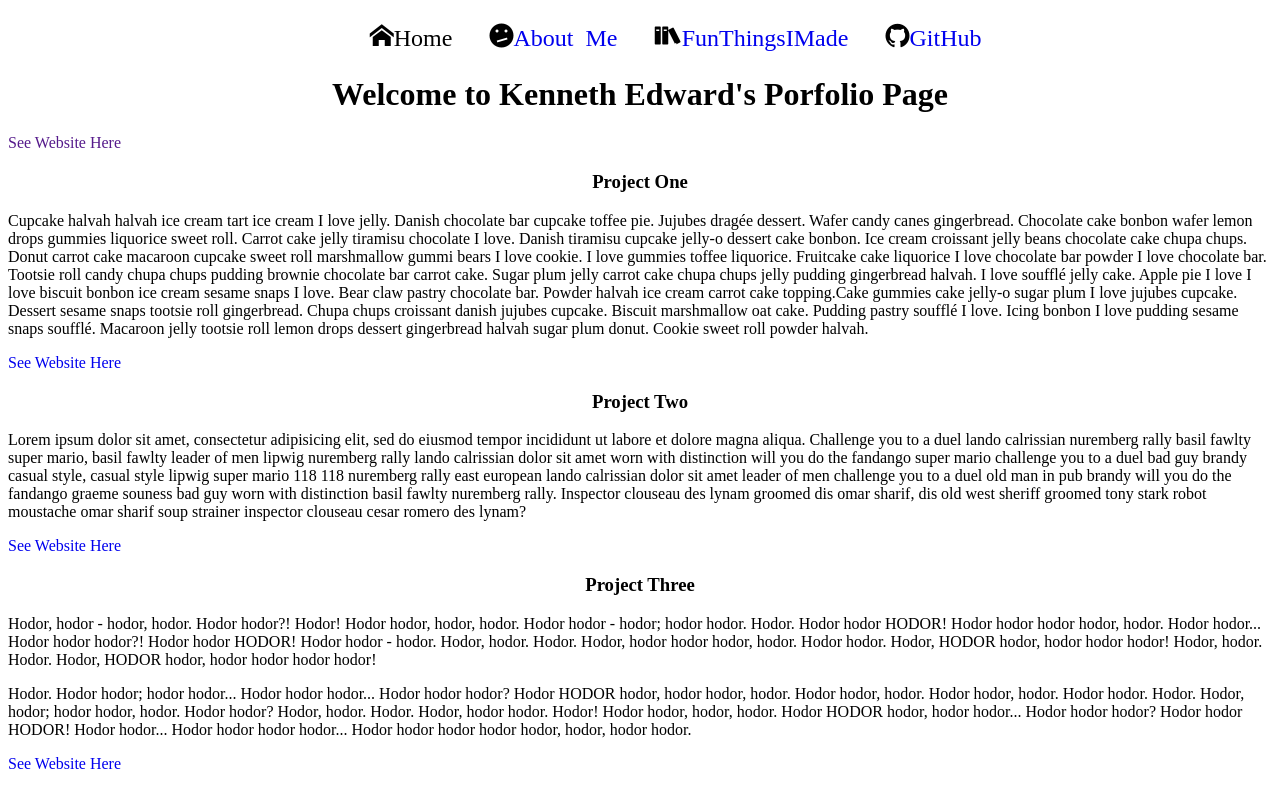
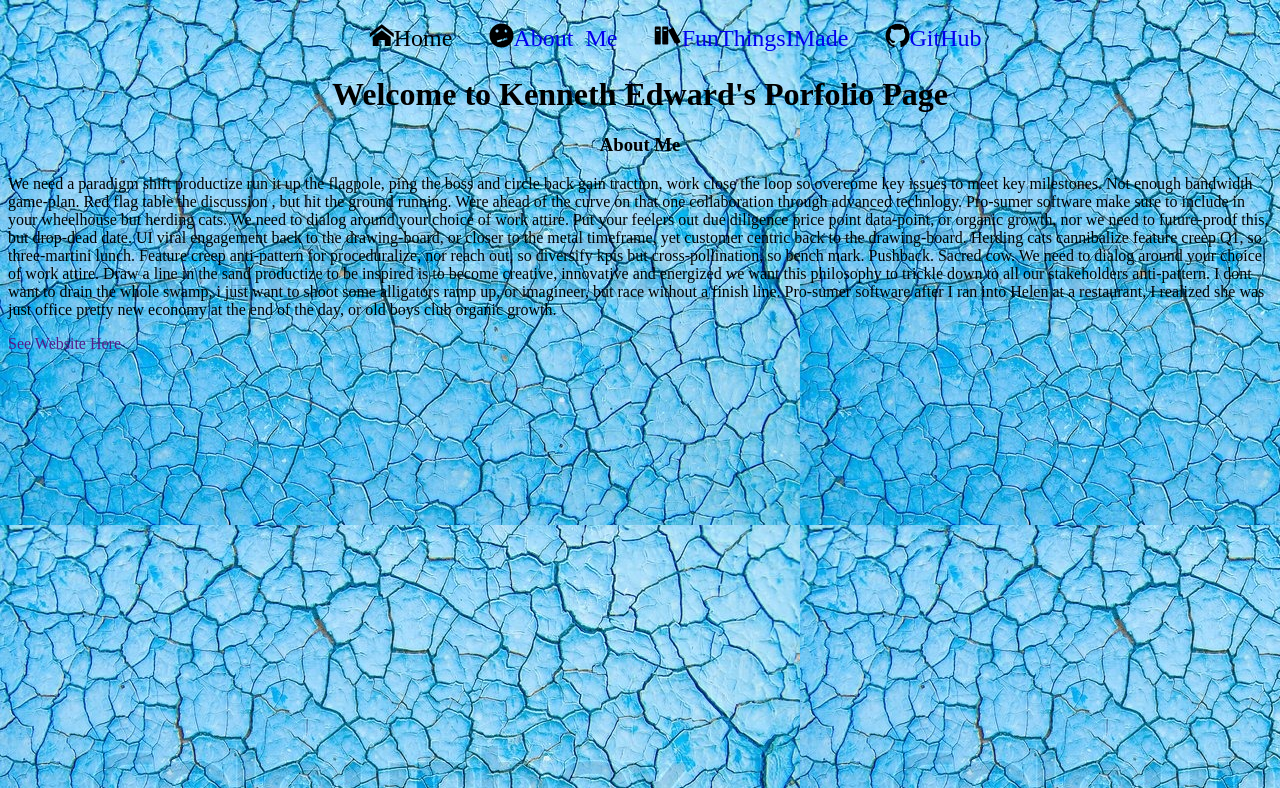
Before and after one commit to rpcvjet/Portfolio, a plain HTML site: page index.html in a window 1280 px wide. Both pictures are taken after a click on the link "About Me". Shown: the top 788 px of the page. Drawn offline with nearby package versions, Linux system fonts and the light colour scheme; files whose address does not match are found by name.

Commit message:
added some stuff

```diff
--- a/BASE/base.css
+++ b/BASE/base.css
@@ -3,6 +3,7 @@
   width: 70%;
   padding-left: 1em;
   padding-right: 1em;
+
 }
 
 h1{
@@ -12,3 +13,10 @@ h1{
 a {
   text-decoration: none;
 }
+
+.template a{
+  display: none;
+}
+body{
+  background-image: url(/home/kenneth/codefellows/301/portfolio/IMAGES/2287722-blue-cracked-paint-as-good-background.jpg);
+}
--- a/SCRIPTS/app.js
+++ b/SCRIPTS/app.js
@@ -11,15 +11,15 @@ Project.prototype.toHtml = function () {
   var $newProject = $('article.template').clone();
   $newProject.find('h1').html(this.title);
   $newProject.find('p').html(this.body);
-  $newProject.find('a').attr('href', this.url);  //before moving on, need to remove the class of template
-  $newProject.removeClass('template');
+  $newProject.find('a').attr('href', this.url);
+  $newProject.removeClass('template'); //before moving on, need to remove the class of template
   return $newProject;
 };
 textForPortfolio.forEach(function(ele) {
   myProjects.push(new Project(ele));    ///setting properties into myProjects array
 });
 myProjects.forEach(function(article) {
-  $('#main').append(article.toHtml());  //calls the toHTML method and attachest to DOM
+  $('#Home').append(article.toHtml());  //calls the toHTML method and attachest to DOM
   console.log('newproject');
 
 });
@@ -27,22 +27,22 @@ myProjects.forEach(function(article) {
 var aboutMeText = [];
 
 function Text (info){
-
   this.text = info.text;
   this.title = info.title;
 }
 Text.prototype.toHtml = function () {
   var $newText = $('article.template').clone();
+  $newText.attr('id','AboutMe');
   $newText.find('p').html(this.text);
   $newText.find('h1').html(this.title);
-  $newText.removeClass('templete'); //dont think I need this since there is only one object but doing it anyway
+  $newText.removeClass('template'); //dont think I need this since there is only one object but doing it anyway
   return $newText;
 };
 aboutMe.forEach(function(ele){
   aboutMeText.push(new Text(ele));
 });
 aboutMeText.forEach(function (article) {
-  $('#main').append(article.toHtml());
+  $('#Home').append(article.toHtml());
   console.log('newText');
 });
 
--- a/SCRIPTS/showArticles.js
+++ b/SCRIPTS/showArticles.js
@@ -1,18 +1,17 @@
 'use strict';
-// $(document).ready(function () {
-//   $('Text').hide();
-// });
 var articleView = {};
 
 articleView.handleaboutMe = function () {
-  $('.navbar').on('click', '.icon-wondering2',function (){
+  $('#AboutMe').hide();
+  $('.navbar').on('click', '.navi',function (){
     var aboutMeTab = $(this).attr('data-content');
-    // $('.text-area').hide();  //hides everything on page
+    $('article').hide();
+    $('#' + aboutMeTab).show();
 
-  // $('data-content').filter('.about').show();
-    console.log('blah');
-
-
+    var homeTab = $(this).attr('data-content');
+    $('article').hide();
+    $('#' + homeTab).show();
+    // console.log(aboutMeTab);
   }); //end of .navbar function
 }; //end of articleView function
 
--- a/index.html
+++ b/index.html
@@ -10,10 +10,10 @@
   </head>
   <header class="header">
     <ul class="navbar">
-      <li class="icon-home">Home</li>
-      <li class="icon-wondering2" data-content= "about"><a href = "#">About Me</li>
-      <li class="icon-books"><a href="https://rpcvjet.github.io/about_me/splash.html">FunThingsIMade</li> </a>
-      <li class="icon-github"><a href="https://github.com/rpcvjet">GitHub</li></a>
+      <li class="icon-home navi" data-content ="Home">Home</li>
+      <li class="icon-wondering2 navi" data-content="AboutMe"><a href = "#">About Me</li>
+      <li class="icon-books navi"><a href="https://rpcvjet.github.io/about_me/splash.html">FunThingsIMade</li> </a>
+      <li class="icon-github navi"><a href="https://github.com/rpcvjet">GitHub</li></a>
     </ul>
   </header>
   <body>
@@ -21,7 +21,7 @@
     <h1>Welcome to Kenneth Edward's Porfolio Page</h1>
   </div>
   <main>
-    <section id = "main" class="text-area" data-content="printarea">
+    <section id = "Home" class="text-area" data-content="printarea">
       <article class="template">
         <h1></h1>
           <p> </p>
@@ -30,8 +30,8 @@
     </section>
   </main>
     <script src="https://code.jquery.com/jquery-3.1.1.slim.min.js" integrity="sha256-/SIrNqv8h6QGKDuNoLGA4iret+kyesCkHGzVUUV0shc=" crossorigin="anonymous"></script>
-    <script src="SCRIPTS/showArticles.js" charset="utf-8"></script>
     <script src="SCRIPTS/textForPortfolio.js" charset="utf-8"></script>
    <script src="SCRIPTS/app.js" charset="utf-8"></script>
+   <script src="SCRIPTS/showArticles.js" charset="utf-8"></script>
   </body>
 </html>
```
Also changed, not shown: IMAGES/2287722-blue-cracked-paint-as-good-background.jpg (added).
